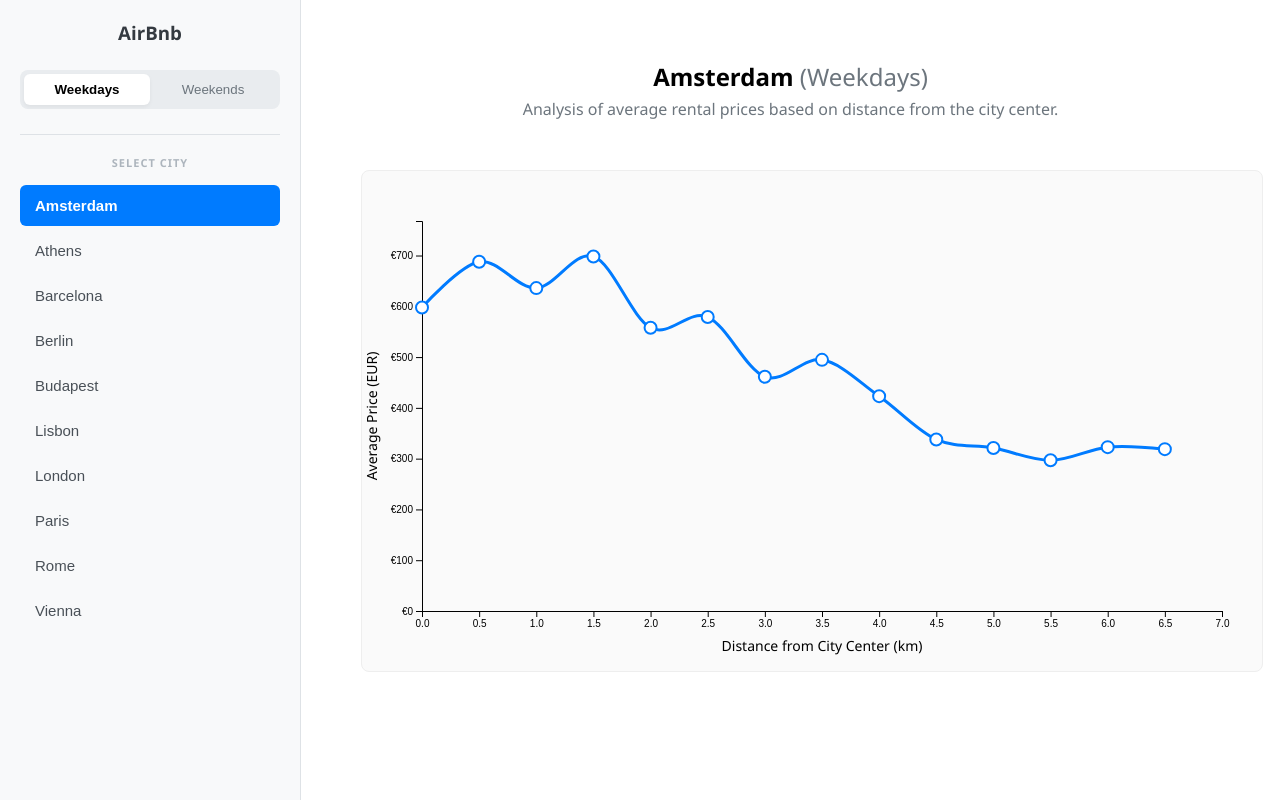
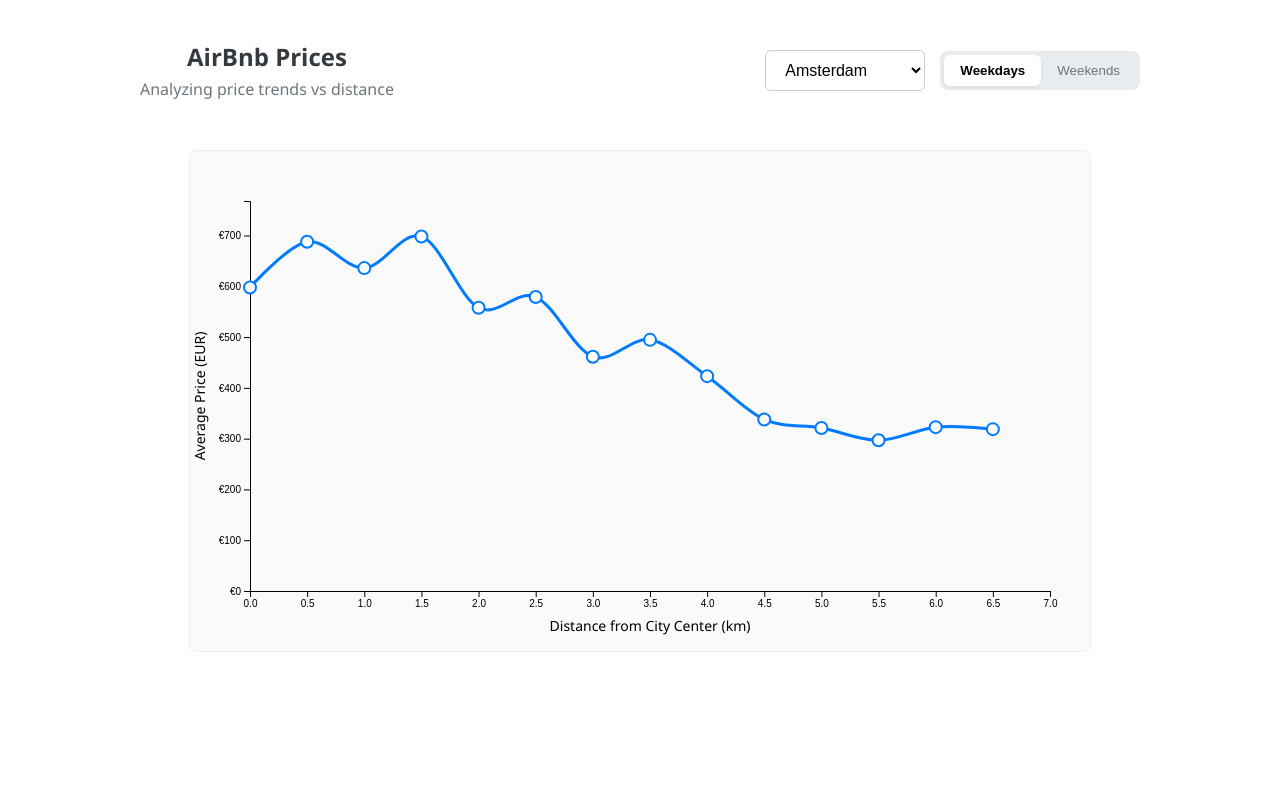
Before and after one commit to persaucee/CS450-Group4-Project, a React (Create React App) app in the folder group4final/: page / in a window 1280 px wide. Built offline with nearby package versions, Linux system fonts and the light colour scheme.

Commit message:
change to dropdown bar

```diff
--- a/group4final/src/charts/PriceDistanceScatter.jsx
+++ b/group4final/src/charts/PriceDistanceScatter.jsx
@@ -1,5 +1,6 @@
 import * as d3 from "d3";
 import React, { Component, useState } from "react";
+
 
 const CITIES = [
   "Amsterdam",
@@ -13,6 +14,7 @@ const CITIES = [
   "Rome",
   "Vienna"
 ];
+
 
 class PriceDistanceLine extends Component {
   constructor(props) {
@@ -35,7 +37,6 @@ class PriceDistanceLine extends Component {
   }
 
   loadData(fileName) {
-    //create the filename based off the click from the dashboard
     this.setState({ loading: true });
     const csvPath = process.env.PUBLIC_URL + "/data/" + fileName;
 
@@ -74,9 +75,7 @@ class PriceDistanceLine extends Component {
   }
 
   drawChart(data) {
-
     const svg = d3.select(this.svgRef.current);
-
     const width = 900;
     const height = 500;
     const margin = { left: 60, right: 40, top: 50, bottom: 60 };
@@ -200,41 +199,57 @@ class PriceDistanceLine extends Component {
   }
 }
 
+
 const Dashboard = () => {
   const [selectedCity, setSelectedCity] = useState("Amsterdam");
   const [isWeekend, setIsWeekend] = useState(false);
 
   const fileName = `${selectedCity.toLowerCase()}_${isWeekend ? 'weekends' : 'weekdays'}.csv`;
 
+
   const containerStyle = {
-    display: "flex",
     fontFamily: "'Segoe UI', Roboto, Helvetica, Arial, sans-serif",
-    height: "100vh",
-    margin: 0
+    maxWidth: "1000px",
+    margin: "0 auto",
+    padding: "40px 20px"
   };
 
-  const sidebarStyle = {
-    width: "260px",
-    background: "#f8f9fa",
-    borderRight: "1px solid #dee2e6",
-    padding: "20px",
+  const headerStyle = {
     display: "flex",
-    flexDirection: "column",
-    gap: "10px",
-    overflowY: "auto"
+    flexWrap: "wrap",
+    justifyContent: "space-between",
+    alignItems: "center",
+    marginBottom: "30px",
+    gap: "20px"
   };
+
+  const controlsStyle = {
+    display: "flex",
+    alignItems: "center",
+    gap: "15px"
+  };
+
+
+  const selectStyle = {
+    padding: "10px 15px",
+    fontSize: "16px",
+    borderRadius: "6px",
+    border: "1px solid #ccc",
+    backgroundColor: "white",
+    cursor: "pointer",
+    minWidth: "160px"
+  };
+
 
   const toggleContainerStyle = {
     display: "flex",
     background: "#e9ecef",
     padding: "4px",
-    borderRadius: "8px",
-    marginBottom: "15px"
+    borderRadius: "8px"
   };
 
   const toggleBtnStyle = (active) => ({
-    flex: 1,
-    padding: "8px",
+    padding: "8px 16px",
     border: "none",
     background: active ? "white" : "transparent",
     color: active ? "black" : "#6c757d",
@@ -245,23 +260,30 @@ const Dashboard = () => {
     transition: "all 0.2s"
   });
 
-  const cityBtnStyle = (city) => ({
-    padding: "12px 15px",
-    textAlign: "left",
-    border: "none",
-    background: selectedCity === city ? "#007bff" : "transparent",
-    color: selectedCity === city ? "white" : "#495057",
-    cursor: "pointer",
-    borderRadius: "6px",
-    fontWeight: selectedCity === city ? "600" : "400",
-    fontSize: "15px",
-    transition: "background 0.2s"
-  });
-
   return (
     <div style={containerStyle}>
-      <div style={sidebarStyle}>
-        <h3 style={{ margin: "0 0 15px 0", color: "#343a40" }}>AirBnb</h3>
+
+      <div style={headerStyle}>
+        <div>
+           <h2 style={{ margin: "0 0 5px 0", color: "#343a40" }}>AirBnb Prices</h2>
+           <p style={{ margin: 0, color: "#6c757d" }}>
+             Analyzing price trends vs distance
+           </p>
+        </div>
+
+        <div style={controlsStyle}>
+
+          <select
+            value={selectedCity}
+            onChange={(e) => setSelectedCity(e.target.value)}
+            style={selectStyle}
+          >
+            {CITIES.map((city) => (
+              <option key={city} value={city}>{city}</option>
+            ))}
+          </select>
+
+
           <div style={toggleContainerStyle}>
             <button style={toggleBtnStyle(!isWeekend)} onClick={() => setIsWeekend(false)}>
               Weekdays
@@ -270,34 +292,11 @@ const Dashboard = () => {
               Weekends
             </button>
           </div>
-
-        <div style={{ borderBottom: "1px solid #dee2e6", marginBottom: "10px" }}></div>
-        <div style={{ fontSize: "11px", color: "#adb5bd", fontWeight: "bold", letterSpacing: "1px", marginBottom: "5px" }}>
-          SELECT CITY
-        </div>
-        <div style={{ display: "flex", flexDirection: "column", gap: "4px" }}>
-          {CITIES.map((city) => (
-            <button
-              key={city}
-              style={cityBtnStyle(city)}
-              onClick={() => setSelectedCity(city)}
-            >
-              {city}
-            </button>
-          ))}
         </div>
       </div>
 
-      <div style={{ flex: 1, padding: "40px", overflowY: "auto" }}>
-        <h2 style={{ marginBottom: "5px" }}>
-          {selectedCity} <span style={{ fontWeight: "lighter", color: "#6c757d" }}>
-            ({isWeekend ? "Weekends" : "Weekdays"})
-          </span>
-        </h2>
-        <p style={{ color: "#6c757d", marginTop: 0, marginBottom: "30px" }}>
-          Analysis of average rental prices based on distance from the city center.
-        </p>
-
+      {/* Chart */}
+      <div style={{ display: "flex", justifyContent: "center" }}>
          <PriceDistanceLine key={fileName} fileName={fileName} />
       </div>
     </div>
```
Lines whose indentation alone changed are shown as unchanged.
